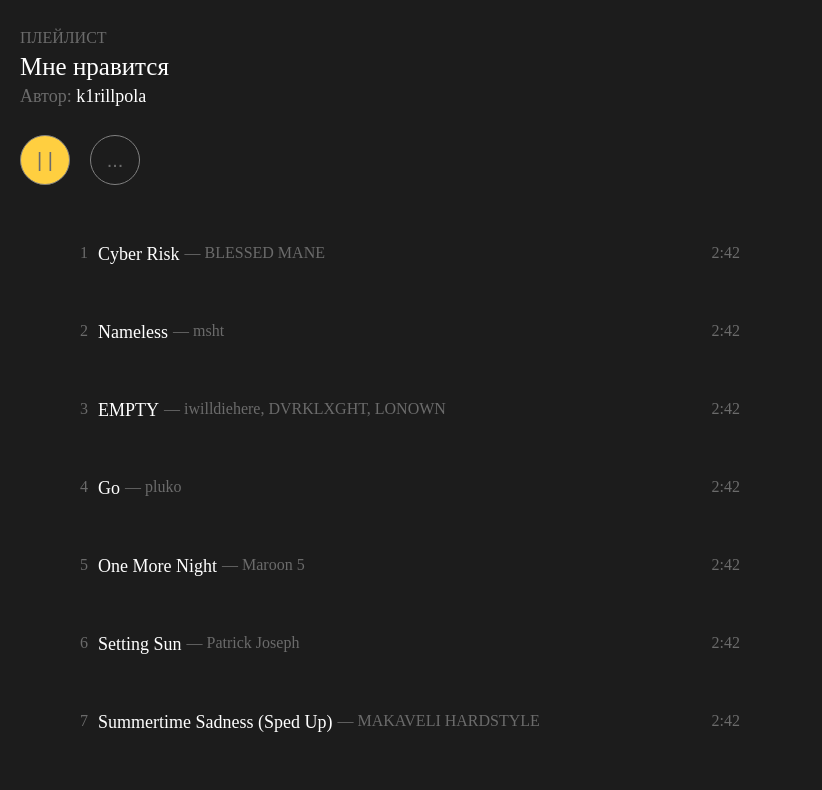
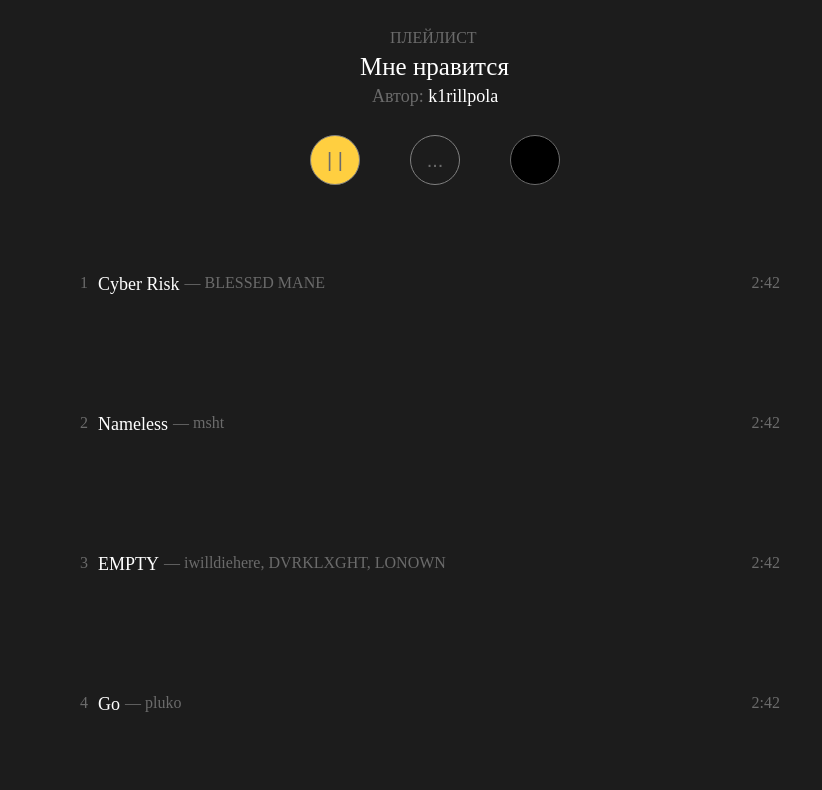
Before and after one commit to RadKirill00/git-github, a React (Create React App) app in the folder react-qwe/: page / in a window 1280 px wide. Shown: the top 790 px of the page, without its empty margins (0-822 px from the left). Built offline with nearby package versions, Linux system fonts and the light colour scheme.

Commit message:
Made a background change

```diff
--- a/react-qwe/public/index.html
+++ b/react-qwe/public/index.html
@@ -3,7 +3,7 @@
   <head>
     <meta charset="utf-8" />
     <meta name="viewport" content="width=device-width, initial-scale=1" />
-    <title>React App</title>
+    <title>My Yande Music</title>
   </head>
   <body>
     <noscript>You need to enable JavaScript to run this app.</noscript>
--- a/react-qwe/src/Practice.jsx
+++ b/react-qwe/src/Practice.jsx
@@ -1,8 +1,25 @@
-import React from "react";
+import React, { useState } from "react";
 import qwe from "./qwe";
 import Card from "./Card";
 
 const Practice = () => {
+  const [isDarkMode, setIsDarkMode] = useState(false);
+
+  const handleThemeChange = () => {
+    setIsDarkMode(!isDarkMode);
+
+    document.body.style.backgroundColor = isDarkMode ? "#1C1C1C" : "#000000";
+  };
+
+  const themeButtonStyle = {
+    width: "50px",
+    height: "50px",
+    borderRadius: "50px",
+    color: "#6B6B6B",
+    border: "1px solid #6B6B6B",
+    background: isDarkMode ? "#1C1C1C" : "black", // Change button color based on dark mode
+  };
+
   return (
     <>
       <div className="container">
@@ -14,6 +31,7 @@ const Practice = () => {
         <div className="myButtons">
           <button className="pause">| |</button>
           <button className="desc">...</button>
+          <button className="theme"  style={themeButtonStyle} onClick={handleThemeChange}></button>
         </div>
       </div>
       <div className="cards">
--- a/react-qwe/src/index.css
+++ b/react-qwe/src/index.css
@@ -1,13 +1,21 @@
+
 body {
-  background:  #1C1C1C;
+  background: #1C1C1C;
 }
 
+.dark-mode {
+  background:#1C1C1C;
+}
+
+
 .container {
-  margin-left: 20px;
+  margin-left: 360px;
   margin-top: 30px;
+
 }
 .playlist {
   color: #6B6B6B;
+  margin-left: 30px;
 }
 .likes {
   color: white;
@@ -18,6 +26,7 @@ body {
   margin-top: 8px;
   color: white;
   font-size: 18px;
+  margin-left: 12px ;
 }
 .author {
   color: #6B6B6B ;
@@ -26,7 +35,7 @@ body {
 .myButtons {
   display: flex;
   margin-top: 30px;
-  gap: 20px;
+  gap: 50px ;
 
 }
 
@@ -38,6 +47,7 @@ body {
   color: #6B6B6B;
   background:  #FFCF40;
   border: 1px solid grey;
+  margin-left: -50px;
 }
 
 .desc {
@@ -95,10 +105,22 @@ body {
 
 .card {
   margin: 60px;
+  width: 700px;
+  height: 50px;
+  padding-top: 30px;
+  padding-right: 10px;
 }
 .card:hover {
 
   border: 1px solid #FFCF40;
-  padding-top: 20px;
-  padding-bottom: 20px;
+
 }
+
+.theme {
+  width: 50px;
+  height: 50px;
+  border-radius: 50px;
+  color: #6B6B6B;
+  border: 1px solid #6B6B6B;
+  background: black;
+}
```
